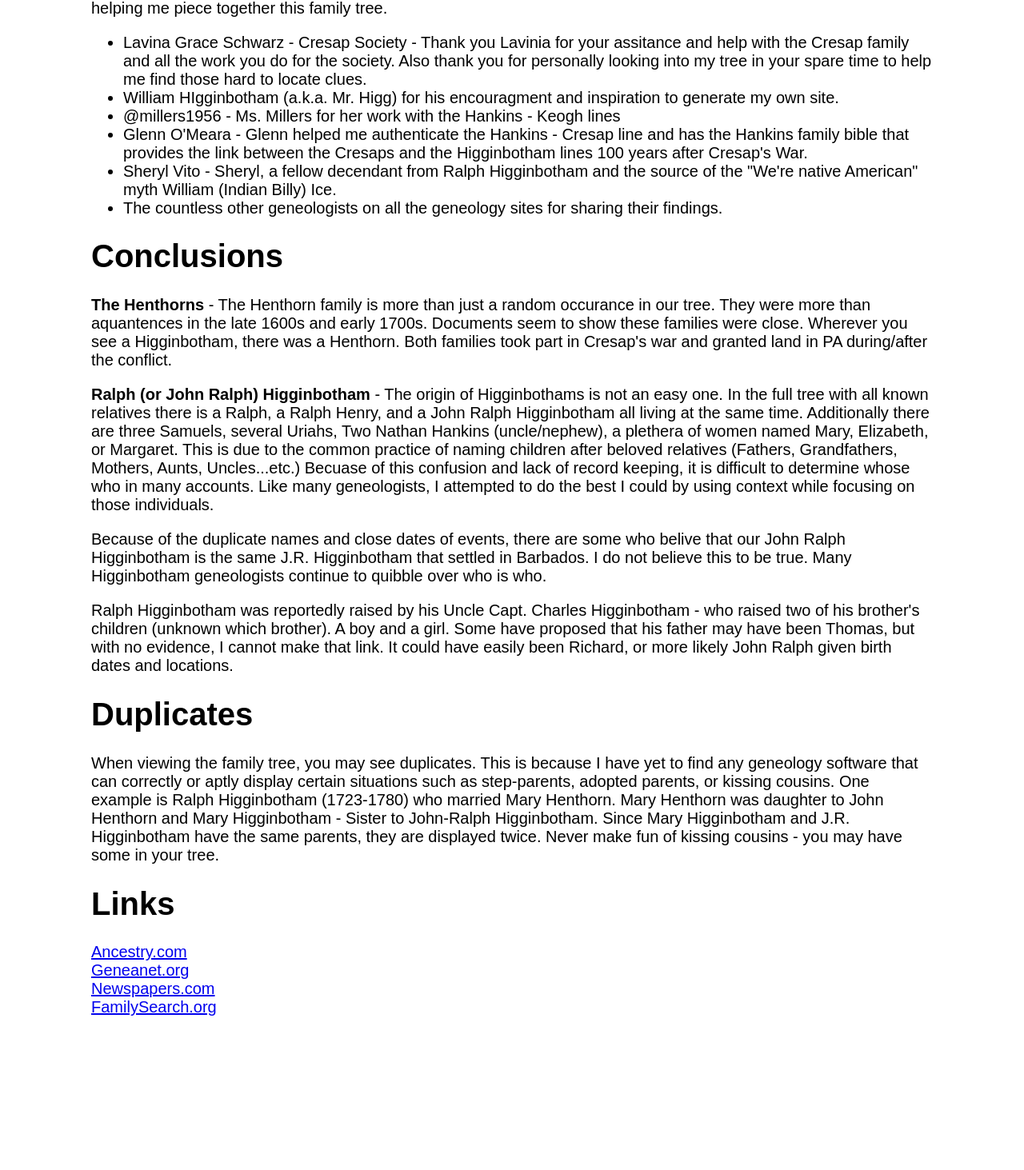
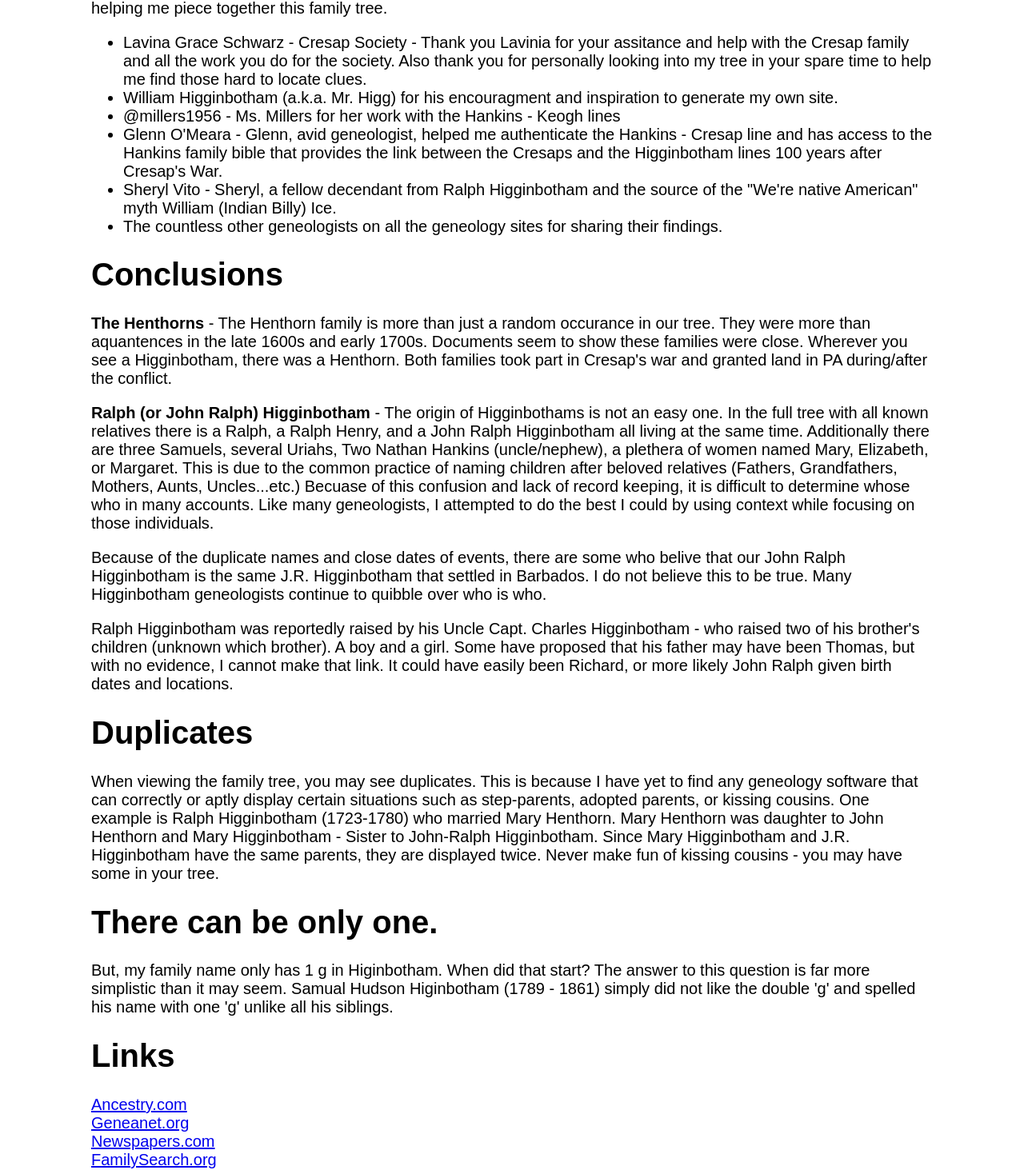
Before and after one commit to bhensleyWeb/higginbotham, a React (Create React App) app: page /higginbotham/notes in a window 1280 px wide. Shown: the part 249-1712 px from the top of the page at 80% size. Before the commit the page ends 1530 px from the top, so only its background shows below. Built offline with nearby package versions, Linux system fonts and the light colour scheme.

Commit message:
update 1.0.2

```diff
--- a/src/pages/Notes.js
+++ b/src/pages/Notes.js
@@ -10,9 +10,9 @@ export default function Notes() {
                 <p>Credit should be given where credit is due. I could not have surmassed all this information without the help of several individuals willing to assist a novice such as myself. Full appriciation and ample credit is extended to the following individuals. Some are novice geneologists such as myself and others more avid researchers. All were instrimental in helping me piece together this family tree.</p>
                 <ul>
                     <li>Lavina Grace Schwarz - Cresap Society - Thank you Lavinia for your assitance and help with the Cresap family and all the work you do for the society. Also thank you for personally looking into my tree in your spare time to help me find those hard to locate clues.</li>
-                    <li>William HIgginbotham (a.k.a. Mr. Higg) for his encouragment and inspiration to generate my own site.</li>
+                    <li>William Higginbotham (a.k.a. Mr. Higg) for his encouragment and inspiration to generate my own site.</li>
                     <li>@millers1956 - Ms. Millers for her work with the Hankins - Keogh lines </li>
-                    <li>Glenn O'Meara - Glenn helped me authenticate the Hankins - Cresap line and has the Hankins family bible that provides the link between the Cresaps and the Higginbotham lines 100 years after Cresap's War.</li>
+                    <li>Glenn O'Meara - Glenn, avid geneologist, helped me authenticate the Hankins - Cresap line and has access to the Hankins family bible that provides the link between the Cresaps and the Higginbotham lines 100 years after Cresap's War.</li>
                     <li>Sheryl Vito - Sheryl, a fellow decendant from Ralph Higginbotham and the source of the "We're native American" myth William (Indian Billy) Ice.</li>
                     <li>The countless other geneologists on all the geneology sites for sharing their findings.
                     </li>
@@ -26,13 +26,15 @@ export default function Notes() {
             <p>Ralph Higginbotham was reportedly raised by his Uncle Capt. Charles Higginbotham - who raised two of his brother's children (unknown which brother). A boy and a girl. Some have proposed that his father may have been Thomas, but with no evidence, I cannot make that link. It could have easily been Richard, or more likely John Ralph given birth dates and locations.</p></div>
             <div><h1>Duplicates</h1>
             <p>When viewing the family tree, you may see duplicates. This is because I have yet to find any geneology software that can correctly or aptly display certain situations such as step-parents, adopted parents, or kissing cousins. One example is Ralph Higginbotham (1723-1780) who married Mary Henthorn. Mary Henthorn was daughter to John Henthorn and Mary Higginbotham - Sister to John-Ralph Higginbotham. Since Mary Higginbotham and J.R. Higginbotham have the same parents, they are displayed twice. Never make fun of kissing cousins - you may have some in your tree. </p></div>
-
+            <div><h1>There can be only one.</h1>
+            <p>But, my family name only has 1 g in Higinbotham. When did that start? The answer to this question is far more simplistic than it may seem. Samual Hudson Higinbotham (1789 - 1861) simply did not like the double 'g' and spelled his name with one 'g' unlike all his siblings. </p></div>
             <div><h1>Links</h1></div>
 
             <a href="https://www.ancestry.com/">Ancestry.com</a>
             <br /><a href="https://en.geneanet.org/">Geneanet.org</a>
             <br /><a href="https://www.newspapers.com/">Newspapers.com</a>
             <br /><a href="https://www.familysearch.org/en/">FamilySearch.org</a>
+            <br /><a href="https://freepages.rootsweb.com/~higginbotham/genealogy/index.htm">RootsWeb - Higginbotham Site</a>
 
         </div>
         </Container>
--- a/src/pages/Stories.js
+++ b/src/pages/Stories.js
@@ -36,7 +36,7 @@ const Stories = () => {
         </div>
         <div>
         <h2>Other Notables</h2>
-          <p>Other notable Higginbothams include one George Washington Higginbotham. G.W. Higginbotham was sone of Ralph Higginbotham, nephew of Charles Higginbotham who raised him. It is unclear who the parents of Ralph Higginbotham are. It is most likely John Ralph Higginbotham or Thomas Higginbotham (both brothers of Charles). George W. Higginbotham was an active member of the Maryland charter and penned the proposal of a new county in Maryland - "Prince George County". This proposal was also signed by Van Swearingen (Cresap). </p>
+          <p>Other notable Higginbothams include one George Washington Higginbotham. G.W. Higginbotham was son of Ralph Higginbotham, nephew of Charles Higginbotham who raised him. It is unclear who the parents of Ralph Higginbotham are. It is most likely John Ralph Higginbotham or Thomas Higginbotham (both brothers of Charles). George W. Higginbotham was an active member of the Maryland charter and penned the proposal of a new county in Maryland - "Prince George County". This proposal was also signed by Van Swearingen (Cresap). </p>
           <p>Whenever you come across the surname Higginbotham in early american history, you will most assuridly see a Henthorn close by. The Henthorn's and Higginbotham's were close families that shared more than the ocassional dinner table. I have found numerous documents listing John and James Henthorn with Ralph and Charles HIgginbotham. In fact, One Henthorn brother would marry Mary Margaret Higginbotham. And their daughter Mary later marrie Ralph Henry Higginbotham. *shhh - kissing cousins, I know.</p>
         </div>
 
```
Also changed, not shown: src/pages/gdrive.json (added, +9 -0 lines).
